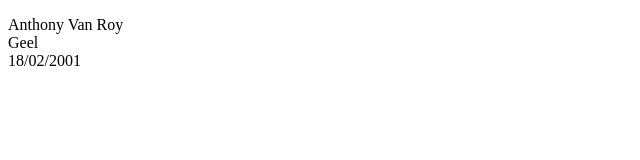
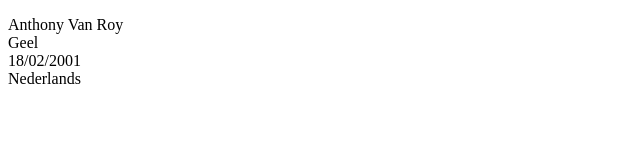
Before and after one commit to r0901651/it-topics-2, a plain HTML site: page les-01/oefening-01.html in a window 1280 px wide. Shown: the full height of the page, 0-640 px from the left. Drawn offline with Linux system fonts and the light colour scheme.

Commit message:
add moedertaal

```diff
--- a/les-01/oefening-01.html
+++ b/les-01/oefening-01.html
@@ -14,6 +14,8 @@
             Geel
             <br>
             18/02/2001
+            <br>
+            Nederlands
         </p>
     </body>
 
```
